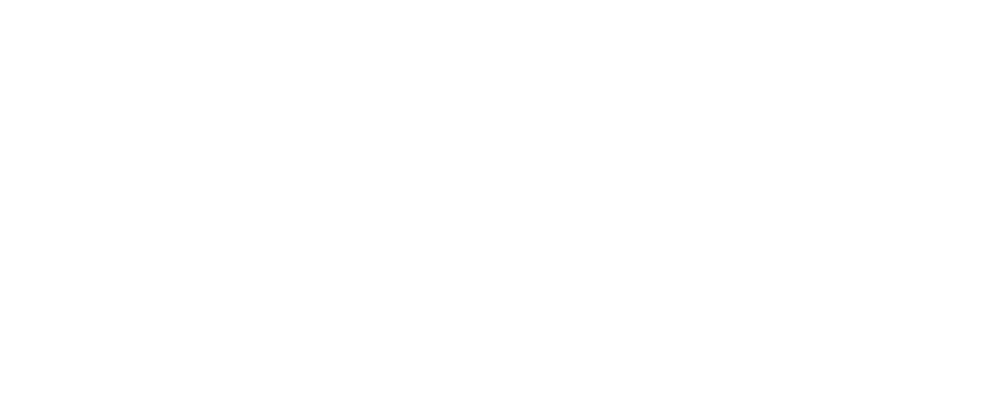
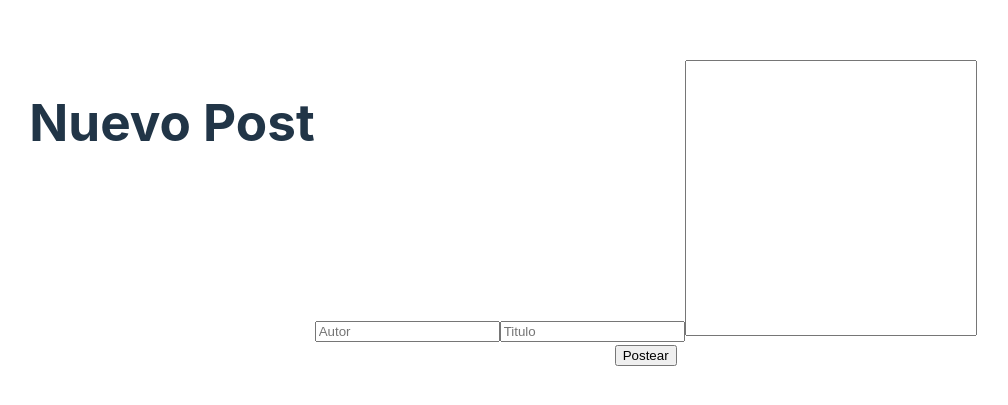
Before and after one commit to MejiaEynar/react-TP, a React (Vite) app: page /New in a window 1280 px wide. Before the commit this address had no page. Shown: the part 187-592 px from the top of the page, without its empty margins (137-1145 px from the left). Built offline with nearby package versions, Linux system fonts and the light colour scheme.

Commit message:
"Se agregaron dos nuevos componentes y Styles"

```diff
--- a/src/App.jsx
+++ b/src/App.jsx
@@ -2,24 +2,29 @@
 import { Routes, Route, Link } from 'react-router-dom'
 import Inicio from './Inicio'
 import Publicaciones from './Publicaciones'
+import New from './New'
 import { useState, useEffect } from 'react'
 
 function App() {
 
   return (
   <>
+    <div id='SearchBar'>
       <nav id= "links">
         <ul>
           <li><Link className="inicio" to="/">Inicio</Link></li>
           <li><Link className="publicaciones" to="/Publicaciones">Publicaciones</Link></li>
+          <li><Link className='New' to="/new">New</Link></li>
         </ul>
       </nav>
+    </div>
+    <hr/>
 
     <Routes>
       <Route path="/" element={<Inicio />}></Route>
       <Route path="/publicaciones" element={<Publicaciones />}></Route>
+      <Route path="/New" element={<New />}></Route>
     </Routes>
-
     </>
   )
 }
--- /dev/null
+++ b/src/New.jsx
@@ -0,0 +1,23 @@
+import { useState } from 'react'
+import './styles/New.css'
+
+function New(){
+
+    return(
+    <>
+    <div id='Formulario'>
+        <h1>Nuevo Post</h1>
+        <form>
+            <input type="text" placeholder='Autor'/>
+            <input type="text" placeholder='Titulo'/>
+            <textarea/>
+            <div id='Boton'>
+                <input type="submit" value="Postear" />
+            </div>
+        </form>
+    </div>
+    </>
+ )
+}
+
+export default New
--- a/src/main.jsx
+++ b/src/main.jsx
@@ -3,6 +3,7 @@
 import App from './App.jsx'
 import Inicio from './Inicio.jsx'
 import Publicaciones from './Publicaciones'
+import New from './New.jsx'
 import './index.css'
 import {
   BrowserRouter,
@@ -18,6 +19,7 @@
         <Route exact path='/' element={<App />} />
         <Route exact path='/Inicio' element={<Inicio />} />
         <Route exact path='/Publicaciones' element={<Publicaciones />} />
+        <Route exact path='/new' element={<New />}/>
       </Routes>
     </BrowserRouter>
   </React.StrictMode>,
--- /dev/null
+++ b/src/styles/New.css
@@ -0,0 +1,12 @@
+#Formulario {
+    display: flex;
+    justify-content: center;
+    text-align: center;
+}
+
+textarea{
+    width: 250px;
+    height: 250px;
+    padding: 12px 20px;
+    resize: none;
+}
```
Lines whose indentation alone changed are shown as unchanged.
